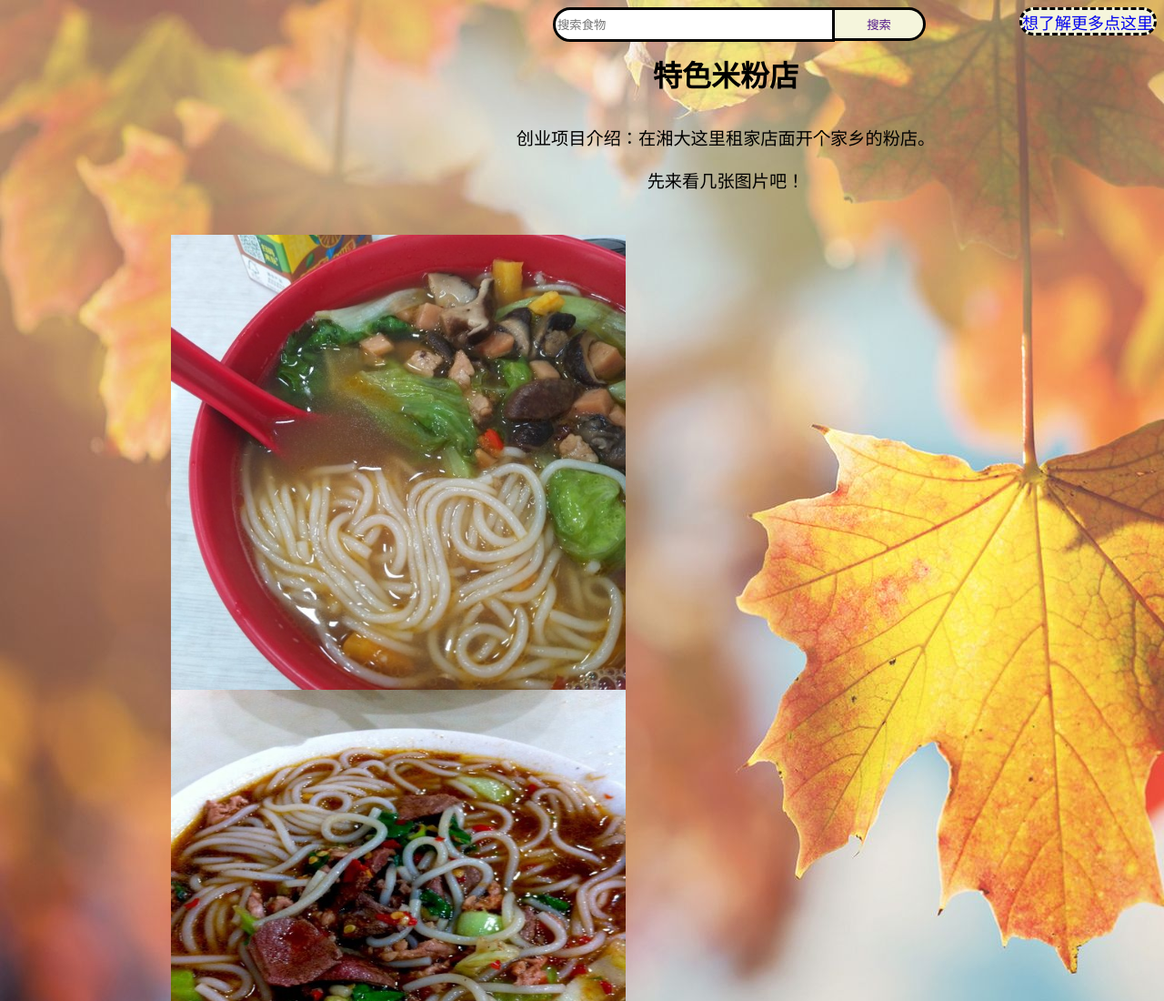
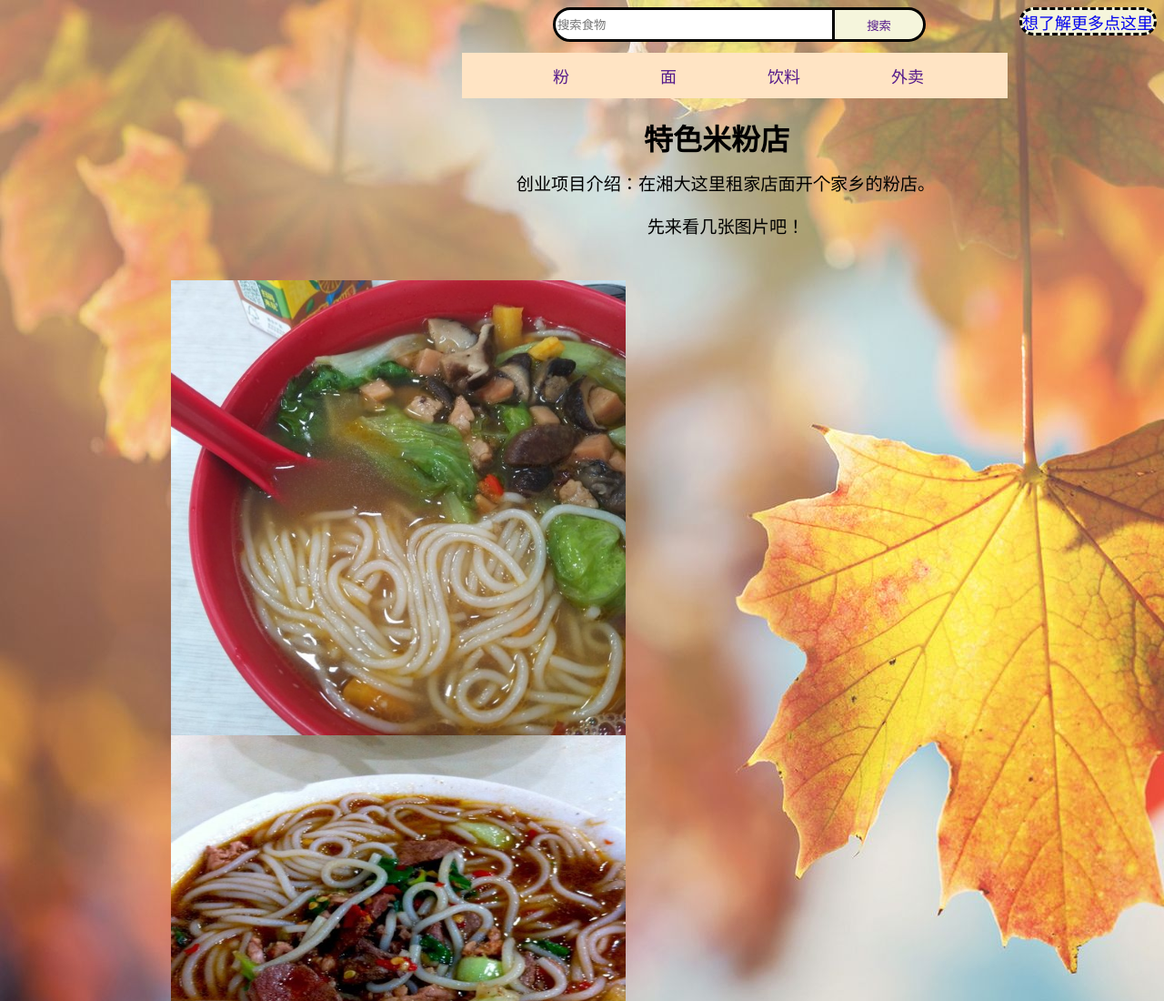
Before and after one commit to guorongtao0011/guorongtao0011.github.io, a plain HTML site: page Work/work9/index.html in a window 1280 px wide. Shown: the top 1100 px of the page at 91% size. Drawn offline with Linux system fonts and the light colour scheme.

Commit message:
Update index.html

```diff
--- a/Work/work9/index.html
+++ b/Work/work9/index.html
@@ -81,7 +81,7 @@
 			}
 			.buttom{
 				width: 100px;
-				height: 37px;
+				height: 38px;
 				float: left;
 				border: solid;
 				border-left: hidden;
@@ -104,6 +104,34 @@
 				float: left;
 				margin-top: 60px;
 			}
+			.div6{
+				width: 600px;
+				height: 50px;
+				float: left;
+				margin-left: 500px;
+			}
+			.ul1{
+				list-style-type: none;
+				width: 600px;
+				height: 50px;
+				margin: 0px;
+				padding: 0px;
+				background-color: #FFE4C4;
+			}
+			.ul1 li{
+				float: left;
+				margin-left: 100px;
+				margin-top: 12px;
+			}
+			.ul1 li a{
+				text-decoration: none;
+				text-align: center;
+				font-family: "微软雅黑";
+				font-size:large;
+			}
+			.ul1 li a:hover{
+				background-color: bisque;
+			}
 		</style>
 	</head>
 	<body style="background-image:url(img/7.jpg);">
@@ -116,7 +144,15 @@
 		<ul class="ul">
 			<li><a href="https://baike.baidu.com/">想了解更多点这里</a></li>
 		</ul>
-		<h1 class="h1" align="center" style="float: left; margin-top: 50px;margin-left: -300px;">特色米粉店</h1>
+		<div class="div6">
+			<ul class="ul1">
+			<li><a href="">粉</a></li>
+			<li><a href="">面</a></li>
+			<li><a href="">饮料</a></li>
+			<li><a href="">外卖</a></li>
+		</ul>
+		</div>
+		<h1 class="h1" align="center" style="float: left; margin-top: 70px;margin-left: -400px;">特色米粉店</h1>
 		<div class="div5">
 			<p style="font-size: larger" align="center">创业项目介绍：在湘大这里租家店面开个家乡的粉店。</p>
 		<p style="font-size: larger" align="center">先来看几张图片吧！</p>
```
